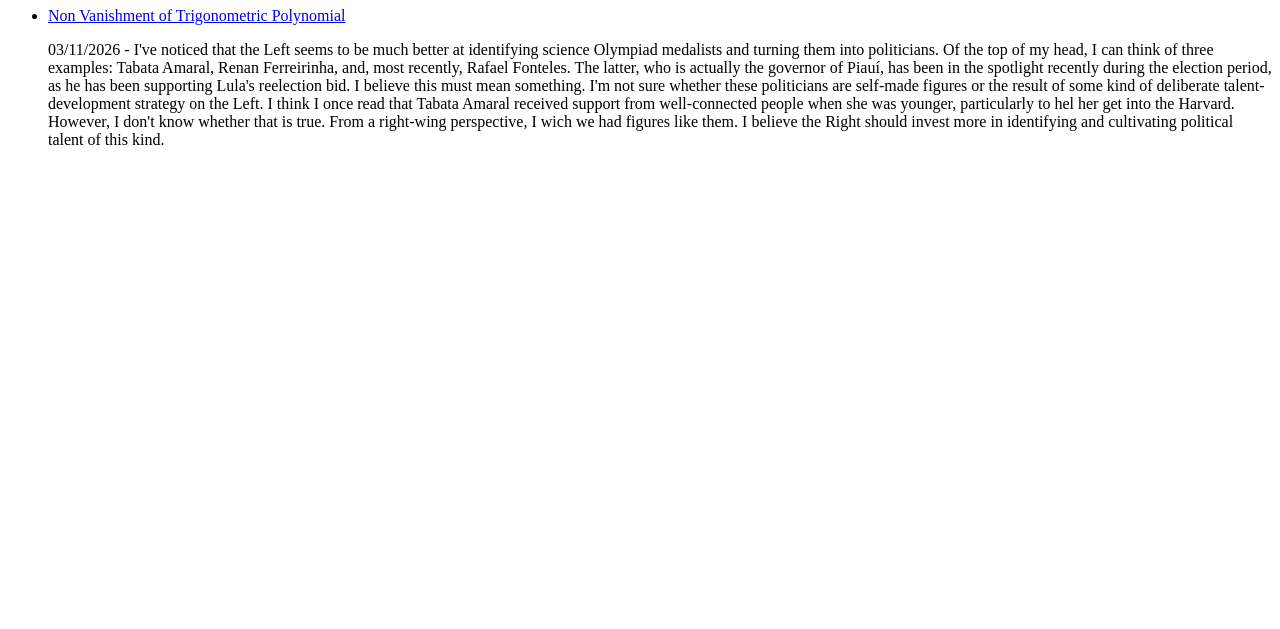
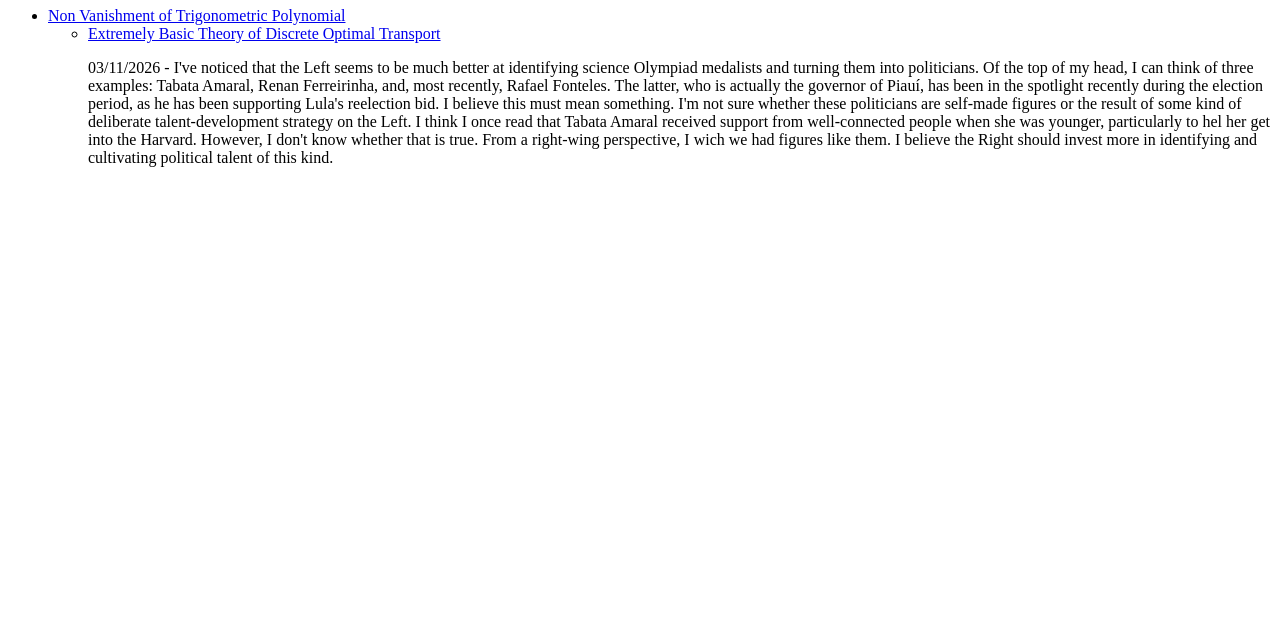
Before and after one commit to kaua-reichert/mysite, a plain HTML site: page index.html in a window 1280 px wide. Shown: the part 171-800 px from the top of the page. Drawn offline with Linux system fonts and the light colour scheme.

Commit message:
added optimal transport index.html

```diff
--- a/index.html
+++ b/index.html
@@ -19,6 +19,13 @@
         </a>
     </li>
 
+<ul>
+    <li>
+        <a href="documents/BasicDiscreteOptimalTransport.pdf" target="_blank">
+            Extremely Basic Theory of Discrete Optimal Transport
+        </a>
+    </li>
+
 
 <p>03/11/2026 - I've noticed that the Left seems to be much better at identifying science Olympiad medalists and turning them into politicians.
 Of the top of my head, I can think of three examples: Tabata Amaral, Renan Ferreirinha, and, most recently, Rafael Fonteles. The latter, who is
```
